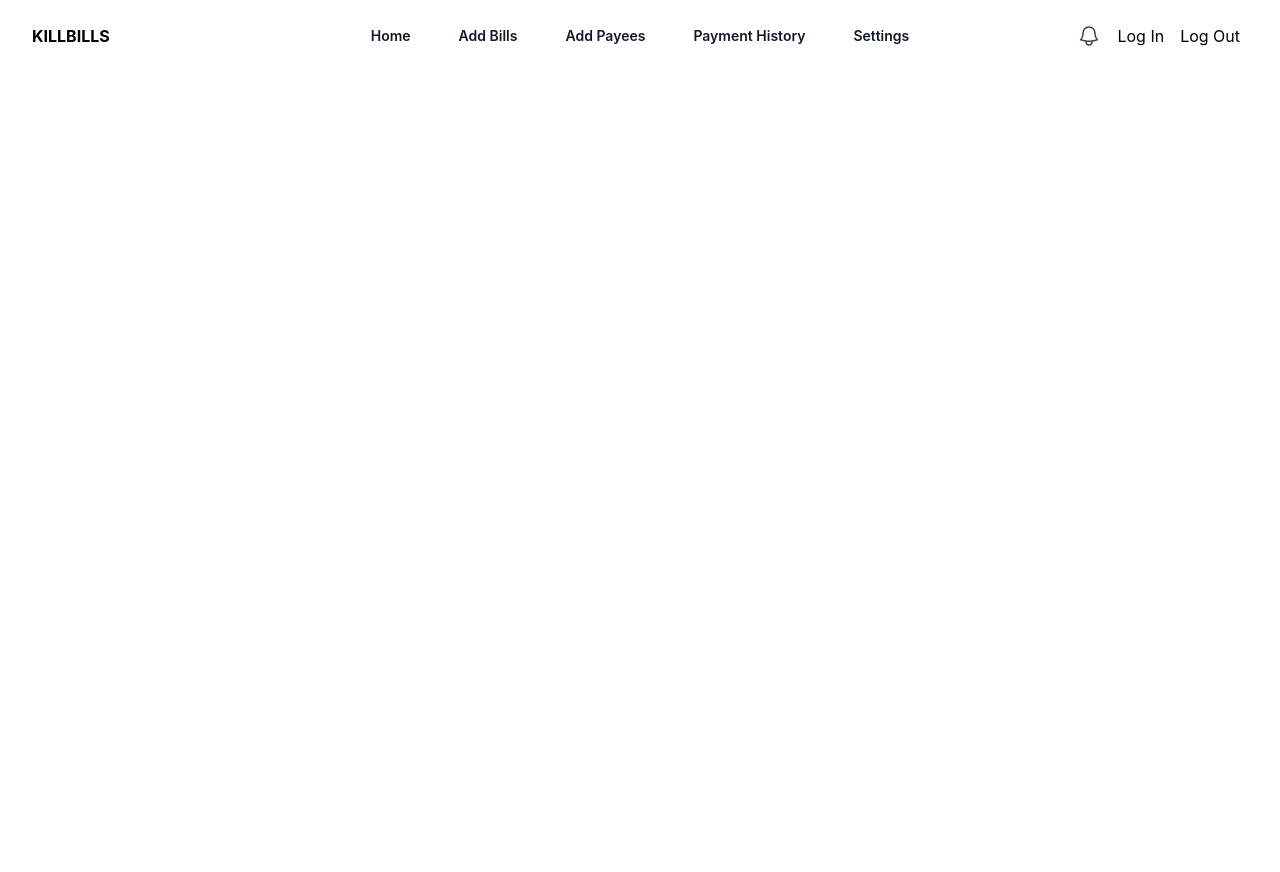
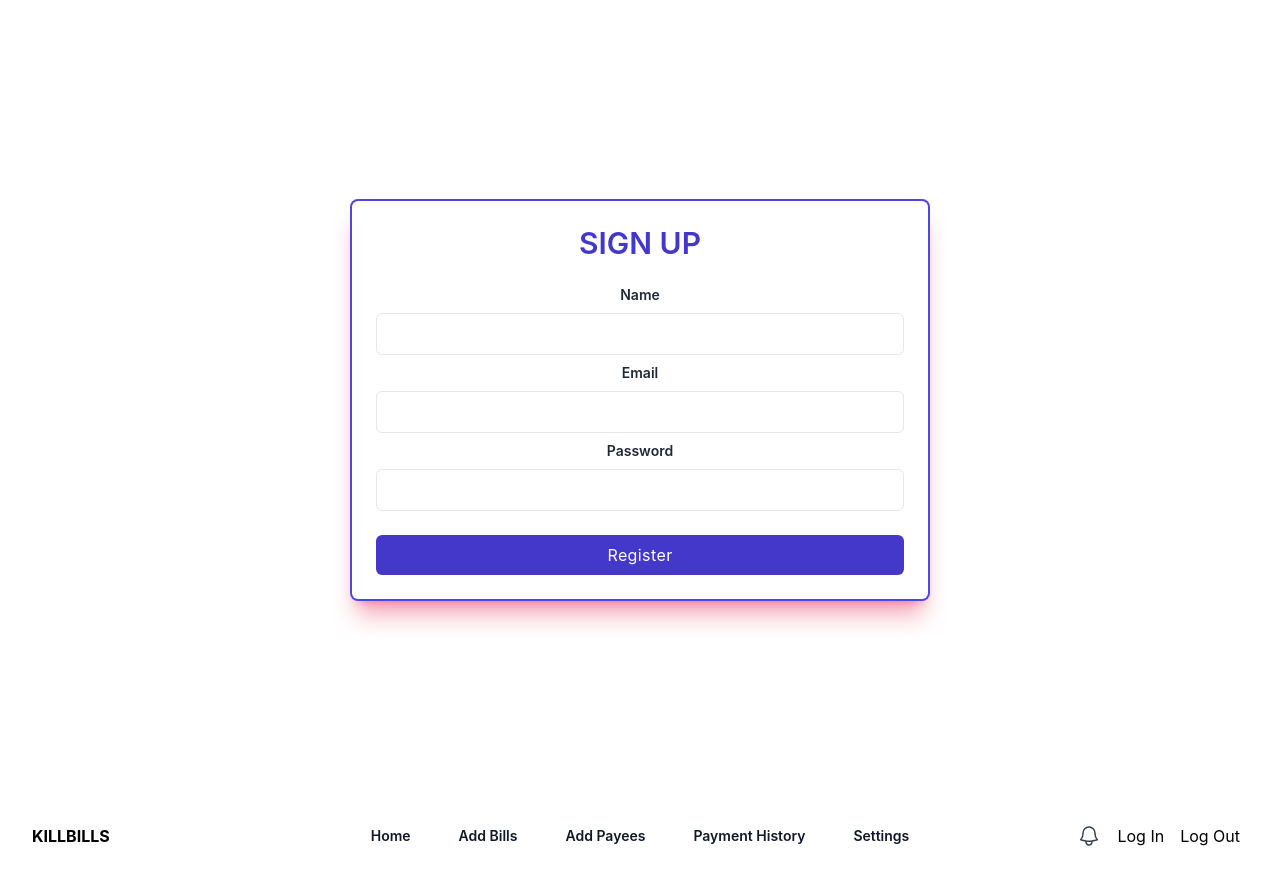
Before and after one commit to oashitta/KillBills, a React (Create React App) app in the folder client/: page / in a window 1280 px wide. Before the commit the page ends 800 px from the top, so only its background shows below. Built offline with nearby package versions, Linux system fonts and the light colour scheme; no server answers.

Commit message:
added Registration component

```diff
--- a/client/src/App.js
+++ b/client/src/App.js
@@ -1,7 +1,10 @@
 import "./App.css";
+import Registration from './components/Registration';
 
 function App() {
-  return <div className="App"></div>;
+  return <div className="App">
+    <Registration />
+  </div>;
 }
 
 export default App;
```
